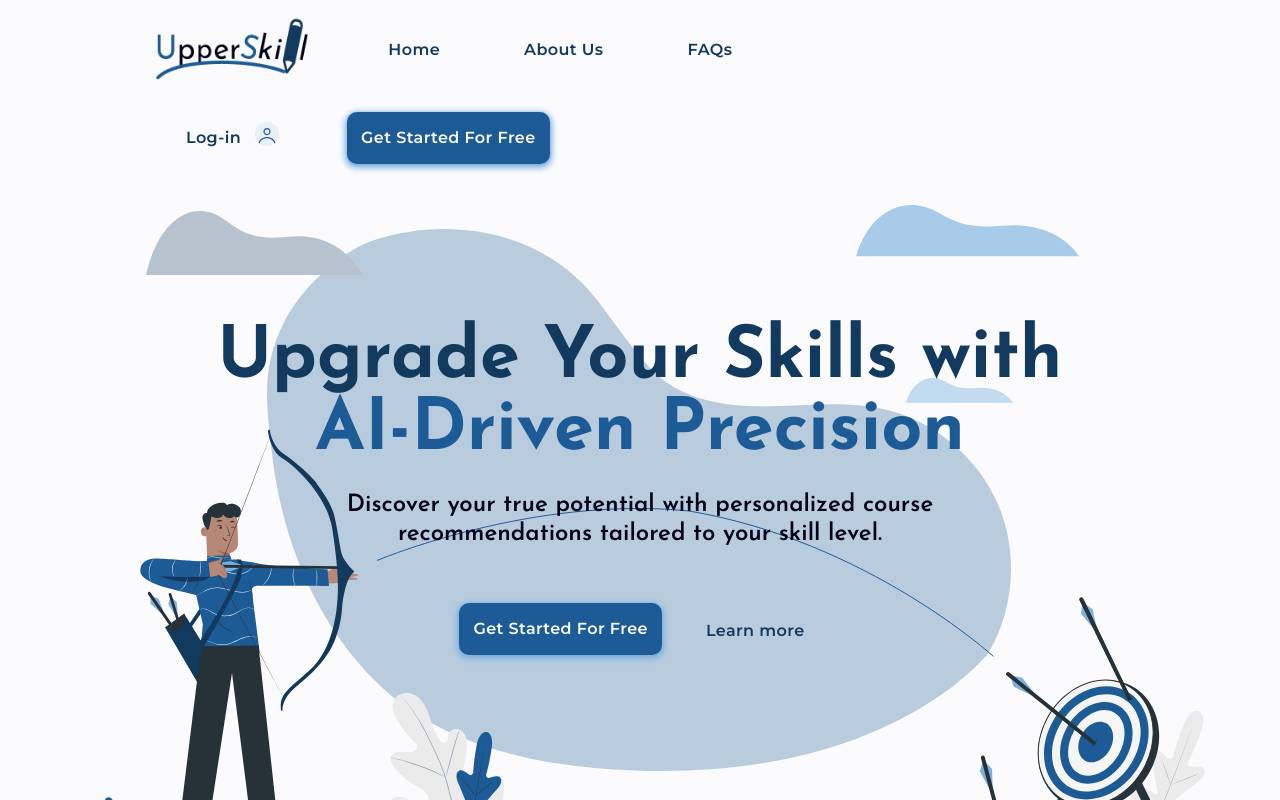
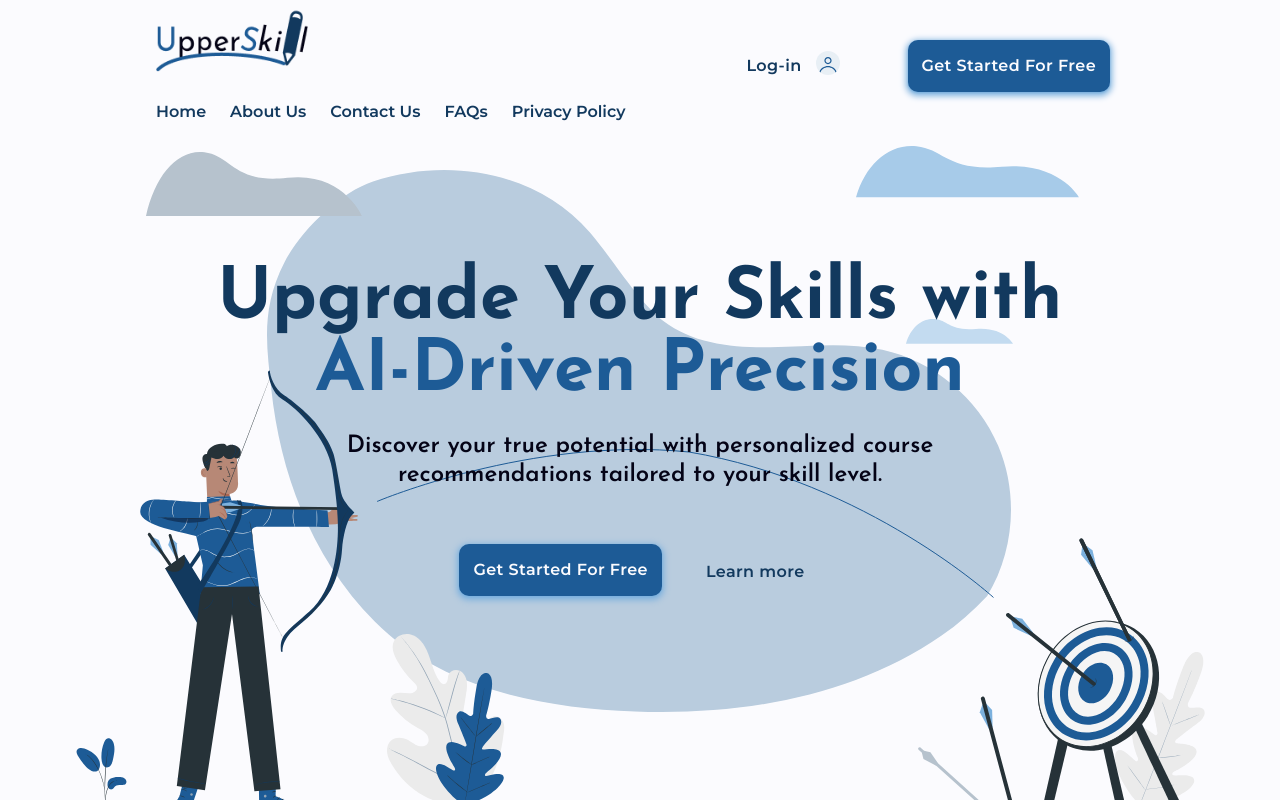
Before and after one commit to heythemba/UpperSkill, a React (Vite) app in the folder upperskill-front/: page / in a window 1280 px wide. Shown: the top 800 px of the page. Built offline with nearby package versions, Linux system fonts and the light colour scheme.

Commit message:
Fixed navigation links for the navigation bar and footer
Navigatin link in footer and nav bar had the issue of causing the whole page to refresh instead of just update the rendred component

```diff
--- a/upperskill-front/src/Login/LoginForm.jsx
+++ b/upperskill-front/src/Login/LoginForm.jsx
@@ -19,6 +19,7 @@ const LoginForm = (
   // State for form submission result
   const [err, setError] = useState('');
   const [success, setSuccess] = useState('');
+
 
   // switch between login and sign-up form
   const [isFormType, setFormType] = useState(formType);
--- a/upperskill-front/src/cta-btn/button.css
+++ b/upperskill-front/src/cta-btn/button.css
@@ -103,8 +103,8 @@
 }
 
 .cta-btn .link:hover{
-    transition: transform 1.2s ease;
-    text-decoration: underline;
+    transition: all 1.2s ease;
+    text-decoration: 2px    underline;
     color: var(--accent-500);
     cursor: pointer;
 }
--- a/upperskill-front/src/footer/footer.css
+++ b/upperskill-front/src/footer/footer.css
@@ -3,22 +3,18 @@
         flex-direction: column;
         justify-content: flex-start;
         align-items: center;
-        padding-top: 32px;
-
+        padding: 32px 0px;
         background-color: var(--accent-500);
-
-
+        gap: 24px;
 }
 
-.container {
+.footer-container {
         display: flex;
         flex-direction: row;
-        justify-content: space-evenly;
+        justify-content: flex-start;
         align-items: center;
-        width: 1128px;
-
-        padding-right: 156px;
-        gap: 72px;
+        width: 100%;
+        padding: 0px 156px;
 }
 
 .footer-logo {
@@ -29,14 +25,34 @@
         transition: all 0.8s;
 }
 
-.footer-link {
+.footer-links {
         display: flex;
         flex-direction: row;
         justify-content: center;
+        align-items: center;
+        width: 100%;
         height: 52px;
+        gap: 48px;
+
+}
+
+.footer-link{
+        display: flex;
+        flex-direction: row;
+        justify-content: center;
         align-items: center;
-        gap: 32px;
+        font-family: var(--body-bold-font-family);
+        font-size: var(--body-bold-font-size);
+        font-style: var(--body-bold-font-style);
+        font-weight: var(--body-bold-font-weight);
+        line-height: var(--body-bold-line-height);
+        color: var(--background-color);
+        text-decoration: none;
+}
 
+.footer-link:hover{
+        transition: all 1.2s ease;
+        text-decoration: 2px underline;
 }
 
 .copyright {
@@ -45,8 +61,9 @@
         align-items: flex-start;
         justify-content: center;
         width: 100%;
-        height: fit-content;
-        padding: 10px 156px;
+        height: 100%;
+        padding: 16px 156px;
+        border-top: 2px  solid var(--background-color);
 
 
 }
@@ -60,13 +77,7 @@
         color: var(--background-color);
 }
 
-.divider {
-        content: '';
-        height: 1px;
-        width: 100%;
-        background-color: var(--background-color);
-        margin-top: 16px;
-}
+
 
 .footer-logo:hover{
         cursor: pointer;
--- a/upperskill-front/src/footer/footer.jsx
+++ b/upperskill-front/src/footer/footer.jsx
@@ -1,5 +1,4 @@
 import PropTypes from 'prop-types';
-import CtaButton from '../cta-btn/button';
 import './footer.css';
 import { LogoWhite } from '../assets/white-logo192';
 import { Link } from 'react-router-dom';
@@ -13,40 +12,34 @@ const Footer = (
       return(
         <div className="footer">
         {!isLogged && (
-                <>
-                <div className="container">
+        <>
+                <div className="footer-container">
                         <div className='footer-logo'>
                         <Link to='/Home'>
                         <LogoWhite />
                         </Link>
                         </div>
-                        <div className='footer-link'>
-                                <CtaButton className='cta-btn' text='Home' priority='link'  theme='Dark'
-                                onClick={() => (window.location.pathname = '/')}
-                                />
-                                <CtaButton className='cta-btn' text='About Us' priority='link'  theme="Dark"
-                                onClick={() => (window.location.pathname = '/About')}
-                                />
-                                <CtaButton className='cta-btn' text='About Us' priority='link' theme="Dark"
-                                onClick={() => (window.location.pathname = '/About')}
-                                />
+                        <div className='footer-links'>
+                                <Link className='footer-link' to='/Home'>Home</Link>
+                                <Link className='footer-link' to='/About'>About Us</Link>
+                                <Link className='footer-link' to='/Contact'>Contact Us</Link>
+                                <Link className='footer-link' to='/FAQ'>FAQs</Link>
+                                <Link className='footer-link' to='/Privacy'>Privacy Policy</Link>
                         </div>
                 </div>
-                        <div className='divider'></div>
                         <div className='copyright'>
-                                <p>Copyright© {getFullYear()} UpperSkill</p>
+                                <p>UpperSkill {getFullYear()} Copyright©</p>
                         </div>
 
-                </>
+        </>
 
-                )}
+        )}
          {isLogged && (
-                <>
-                <div className='divider'></div>
+        <>
                 <div className='copyright'>
                         <p>Copyright© {getFullYear()} UpperSkill</p>
                 </div>
-                </>
+        </>
         )}
         </div>
       )
--- a/upperskill-front/src/navbar/navbar.css
+++ b/upperskill-front/src/navbar/navbar.css
@@ -2,51 +2,77 @@
 /* Navbar Container */
 .nav-bar {
     display: flex;
+    flex-direction: row;
+    justify-content: center;
+    align-items: center;
     width: 100%;
-    flex-wrap: wrap;
-    min-width: min-content;
+    flex-wrap: nowrap;
     height: fit-content;
     max-height: 250px;
     padding: 8px 156px;
-    justify-content: space-between;
-    align-items: center;
     background-color: var(--background-color);
 
 }
 
 /* Logo and Navigation Menu */
-.browse-grp {
+.home-grp {
     display: flex;
+    flex-direction: row;
+    justify-content: space-between;
     align-items: center;
-    width: auto;
+    width: 100%;
     gap: 24px;
     flex-wrap: wrap;
     min-height: fit-content;
 }
 
-.browse-grp img {
+.home-grp img {
     height: 64px;
     margin-right: 15px;
     transition: all 0.8s;
 }
 
-.browse-grp img:hover {
+.home-grp img:hover {
+    transition: all 0.8s;
     scale: 1.1;
     cursor: pointer;
-    transition: all 0.8s;
 }
 
+.nav-links{
+    display: flex;
+    flex-direction: row;
+    width: auto;
+    justify-content: center;
+    align-items: center;
+    gap: 24px;
+}
+.nav-link{
+    transition: all 0.8s;
+    display: flex;
+    flex-direction: row;
+    justify-content: center;
+    align-items: center;
+    font-family: var(--body-bold-font-family);
+    font-size: var(--body-bold-font-size);
+    font-style: var(--body-bold-font-style);
+    font-weight: var(--body-bold-font-weight);
+    line-height: var(--body-bold-line-height);
+    color: var(--accent-500);
+    text-decoration: none;
+}
 
+.nav-link:hover{
+    transition: all 0.8s;
+    text-decoration: 2px underline;
+}
 
 /* Call-to-Action Buttons */
 .cta-grp {
     display: flex;
-    justify-content: flex-start;
-    flex-wrap: nowrap;
+    justify-content: flex-end;
     align-items: center;
     gap: 24px;
-    width: auto;
-    flex-wrap: wrap;
+    width: 100%;
     min-height: fit-content;
 }
 
@@ -119,7 +145,7 @@
         display: none;
     }
 
-    .browse-grp img {
+    .home-grp img {
         height: 30px;
     }
 
--- a/upperskill-front/src/navbar/navbar.jsx
+++ b/upperskill-front/src/navbar/navbar.jsx
@@ -18,16 +18,17 @@ export const NavBar = ({
             {!isLogged && (
                 <>
 
-                    <div className="browse-grp">
+                    <div className="home-grp">
                         <Link to="/Home">
                         <img  src={logo}  alt="Logo" />
                         </Link>
-                        <CtaButton className="nav-btn" priority ="link" text="Home" theme="Light"
-                        onClick={()=> (window.location = "/Home")} />
-                        <CtaButton className="nav-btn" priority ="link" text="About Us" theme="Light"
-                        onClick={()=> (window.location = "/About")} />
-                        <CtaButton className="nav-btn" priority ="link" text="FAQs" theme="Light"
-                        onClick={()=> (window.location = "/FAQs")} />
+                    <div className="nav-links">
+                        <Link className='nav-link' to='/Home'>Home</Link>
+                        <Link className='nav-link' to='/About'>About Us</Link>
+                        <Link className='nav-link' to='/Contact'>Contact Us</Link>
+                        <Link className='nav-link' to='/FAQ'>FAQs</Link>
+                        <Link className='nav-link' to='/Privacy'>Privacy Policy</Link>
+                    </div>
                     </div>
                     <div className="cta-grp">
 
```
